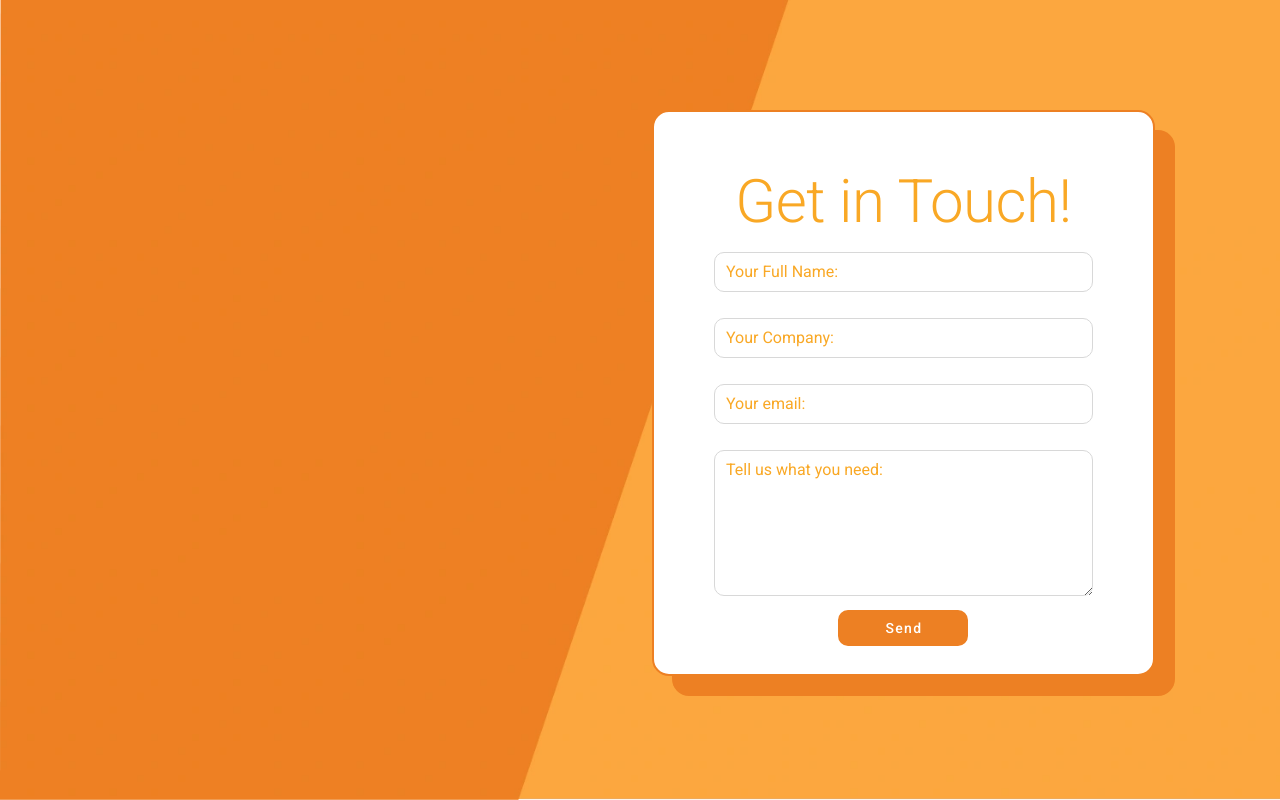
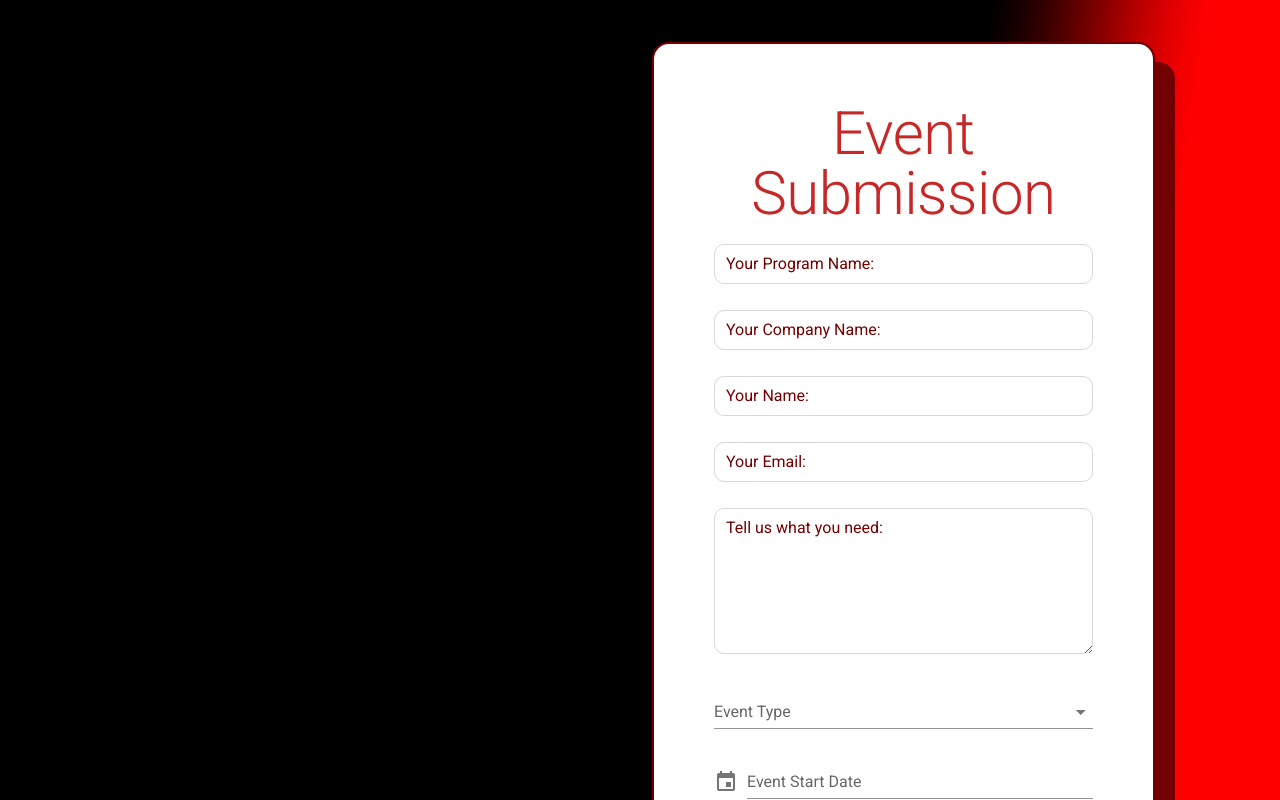
Before and after one commit to phil-a/vue-app-netlify, a Vue app: page / in a window 1280 px wide. Shown: the top 800 px of the page. Built offline with nearby package versions, Linux system fonts and the light colour scheme.

Commit message:
Stylize and add fields

```diff
--- a/src/views/Home.vue
+++ b/src/views/Home.vue
@@ -41,8 +41,8 @@
             <div style="height: 10px; width: 100%" class="hidden-sm-only"></div>
             <!-- form box -->
             <div class="form-box">
-              <div class="text-h2 yellow--text text--darken-3 text-center">
-                Get in Touch!
+              <div class="text-h2 red--text text--darken-3 text-center">
+                Event Submission
               </div>
               <v-spacer class="pt-5" />
               <v-form
@@ -57,59 +57,167 @@
                 <!-- hidden input for netlify -->
                 <input type="hidden" name="form-name" value="contact-us-form" />
 
-                <!-- Client Full Name -->
+                <!-- Program Name -->
                 <v-text-field
-                  name="fullName"
-                  v-model="fullName"
-                  label="Your Full Name:"
+                  name="programName"
+                  v-model="programName"
+                  label="Your Program Name:"
                   autocomplete="off1"
                   :rules="[rules.required, rules.alphabeticOnly, rules.max60]"
-                  color="#F79D20"
+                  color="#730000"
                   outlined
                   dense
                 />
 
                 <!-- Company Name -->
                 <v-text-field
-                  name="companyName"
-                  v-model="companyName"
-                  label="Your Company:"
+                  name="requesterCompanyName"
+                  v-model="requesterCompanyName"
+                  label="Your Company Name:"
                   autocomplete="off1"
                   :rules="[rules.required, rules.max100]"
-                  color="#F79D20"
+                  color="#730000"
+                  outlined
+                  dense
+                />
+
+                <!-- Name -->
+                <v-text-field
+                  name="requesterName"
+                  v-model="requesterName"
+                  label="Your Name:"
+                  autocomplete="off1"
+                  :rules="[rules.required, rules.max100]"
+                  color="#730000"
                   outlined
                   dense
                 />
 
                 <!-- Client Email -->
                 <v-text-field
-                  name="clientMail"
-                  v-model="clientMail"
-                  label="Your email:"
+                  name="requesterEmail"
+                  v-model="requesterEmail"
+                  label="Your Email:"
                   autocomplete="off1"
                   :rules="[rules.required, rules.email, rules.max100]"
-                  color="#F79D20"
+                  color="#730000"
                   outlined
                   dense
                 />
 
                 <!-- Mail Text -->
                 <v-textarea
-                  name="mailBody"
-                  v-model="mailBody"
+                  name="eventOverview"
+                  v-model="eventOverview"
                   label="Tell us what you need:"
                   autocomplete="off1"
                   :rules="[rules.required, rules.max255]"
-                  color="#F79D20"
+                  color="#730000"
                   outlined
                   dense
                 />
+
+
+                <v-select
+                  :items="eventTypeSelections"
+                  label="Event Type"
+                >
+                </v-select>
+
+              <v-menu
+                      ref="menuStartDate"
+                      v-model="menuStartDate"
+                      :close-on-content-click="true"
+                      :return-value.sync="menuStartDate"
+                      transition="scale-transition"
+                      offset-y
+                      min-width="auto"
+                    >
+                      <template v-slot:activator="{ on, attrs }">
+                        <v-text-field
+                          v-model="eventStartDate"
+                          label="Event Start Date"
+                          prepend-icon="mdi-calendar"
+                          readonly
+                          v-bind="attrs"
+                          v-on="on"
+                        ></v-text-field>
+                      </template>
+                      <v-date-picker
+                        v-model="eventStartDate"
+                        no-title
+                        scrollable
+                      >
+                        <v-spacer></v-spacer>
+                        <v-btn
+                          text
+                          color="primary"
+                          @click="menuStartDate = false"
+                        >
+                          Cancel
+                        </v-btn>
+                        <v-btn
+                          text
+                          color="primary"
+                          @click="$refs.menuStartDate.save(menuStartDate)"
+                        >
+                          OK
+                        </v-btn>
+                      </v-date-picker>
+                    </v-menu>
+
+                  <v-menu
+                      ref="menuEndDate"
+                      v-model="menuEndDate"
+                      :close-on-content-click="true"
+                      :return-value.sync="menuEndDate"
+                      transition="scale-transition"
+                      offset-y
+                      min-width="auto"
+                    >
+                      <template v-slot:activator="{ on, attrs }">
+                        <v-text-field
+                          v-model="eventEndDate"
+                          label="Event End Date"
+                          prepend-icon="mdi-calendar"
+                          readonly
+                          v-bind="attrs"
+                          v-on="on"
+                        ></v-text-field>
+                      </template>
+                      <v-date-picker
+                        v-model="eventEndDate"
+                        no-title
+                        scrollable
+                      >
+                        <v-spacer></v-spacer>
+                        <v-btn
+                          text
+                          color="primary"
+                          @click="menuEndDate = false"
+                        >
+                          Cancel
+                        </v-btn>
+                        <v-btn
+                          text
+                          color="primary"
+                          @click="$refs.menuEndDate.save(menuEndDate)"
+                        >
+                          OK
+                        </v-btn>
+                      </v-date-picker>
+                    </v-menu>
+
+                        <label>
+            <span>Add file:</span>
+            <input name="file" type="file"/>
+          </label>
 
                 <v-row justify="center">
                   <v-btn
                     type="submit"
                     class="text-capitalize form-button white--text"
-                    color="#ED8023"
+                    color="#730000"
                     width="130"
                     depressed
                   >
@@ -157,12 +265,29 @@ import { Rules } from "@/assets/rules";
 
 @Component
 export default class Home extends Vue {
+
+  data = () => {
+    return {
+      eventStartDate: (new Date(Date.now() - (new Date()).getTimezoneOffset() * 60000)).toISOString().substr(0, 10),
+      eventEndDate: (new Date(Date.now() - (new Date()).getTimezoneOffset() * 60000)).toISOString().substr(0, 10),
+      menuStartDate: false,
+      menuEndDate: false,
+     }
+  }
+
   valid = true;
   lazy = false;
-  fullName = "";
-  companyName = "";
-  clientMail = "";
-  mailBody = "";
+  programName = "";
+  requesterCompanyName = "";
+  requesterName = "";
+  requesterEmail = "";
+  eventStartDate = "";
+  eventEndDate = "";
+  eventOverview = "";
+  file = null;
+
+  eventTypeSelections=['Parking Lot', 'In Store', 'Sidewalk', 'Food Truck']
+  dateFormatted = "";
   // rules
   rules = {
     required: Rules.required,
@@ -173,6 +298,8 @@ export default class Home extends Vue {
     email: Rules.email,
   };
 
+
+
   /**
    * Submit form for Netlify
    */
@@ -180,10 +307,13 @@ export default class Home extends Vue {
     // if form is valid
     if (this.validateForm()) {
       let client = {
-        fullName: this.fullName,
-        companyName: this.companyName,
-        clientMail: this.clientMail,
-        mailBody: this.mailBody,
+        programName: this.programName,
+        requesterCompanyName: this.requesterCompanyName,
+        requesterName: this.requesterName,
+        requesterEmail: this.requesterEmail,
+        eventStartDate: this.eventStartDate,
+        eventEndDate: this.eventEndDate,
+        eventOverview: this.eventOverview,
       };
 
       const axiosConfig: AxiosRequestConfig = {
@@ -230,24 +360,25 @@ export default class Home extends Vue {
     (this.$refs.form as Vue & {
       reset: () => boolean;
     }).reset();
-    this.fullName = "";
-    this.companyName = "";
-    this.clientMail = "";
-    this.mailBody = "";
+    this.programName = "";
+    this.requesterCompanyName = "";
+    this.requesterName = "";
+    this.requesterEmail = "";
+    this.eventOverview = "";
   }
 }
 </script>
 
 <style scoped type="scss">
 ::v-deep .v-text-field--outlined .v-label {
-  color: #f9a825;
+  color: #730000;
 }
 .v-text-field--outlined >>> fieldset {
   border-color: #d8d8d8;
   border-radius: 10px;
 }
 .section-background {
-  background-image: url("../assets/contact-background.webp");
+  background-image: url("../assets/background.jpg");
   background-size: cover;
   min-height: 100%;
   height: auto;
@@ -256,15 +387,15 @@ export default class Home extends Vue {
 .form-box {
   width: 100%;
   background-color: white;
-  border: 2px solid #ed8023;
+  border: 2px solid #730000;
   border-radius: 17px;
-  box-shadow: 20px 20px #ed8023;
+  box-shadow: 20px 20px #730000;
   padding: 60px 60px 40px 60px;
   height: min-content;
 }
 .form-button {
   border-radius: 10px;
-  border: 2px solid #fda63f;
+  border: 2px solid #730000;
   height: 35px;
 }
 
```
Also changed, not shown: src/assets/background.jpg (added), src/assets/logo.png.
